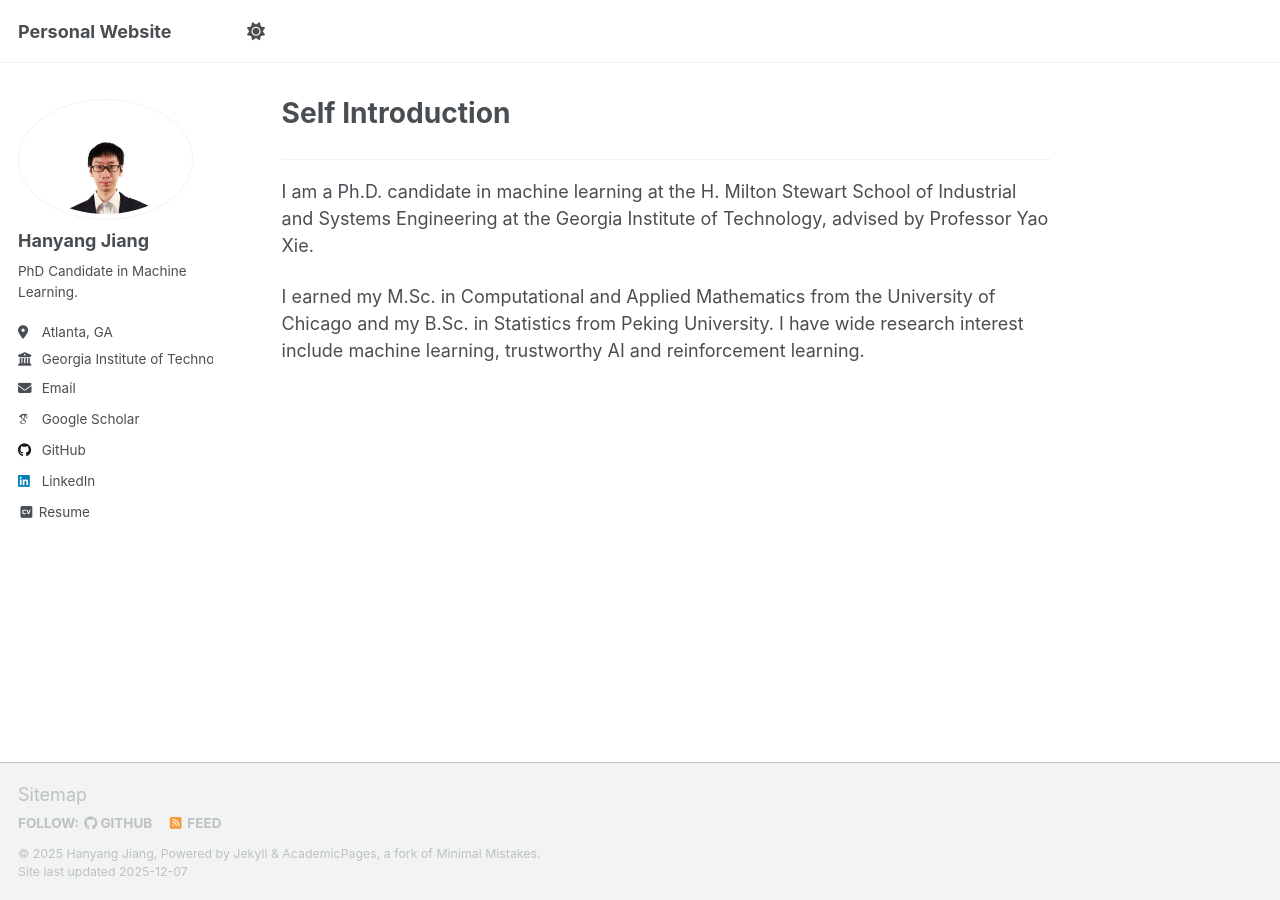
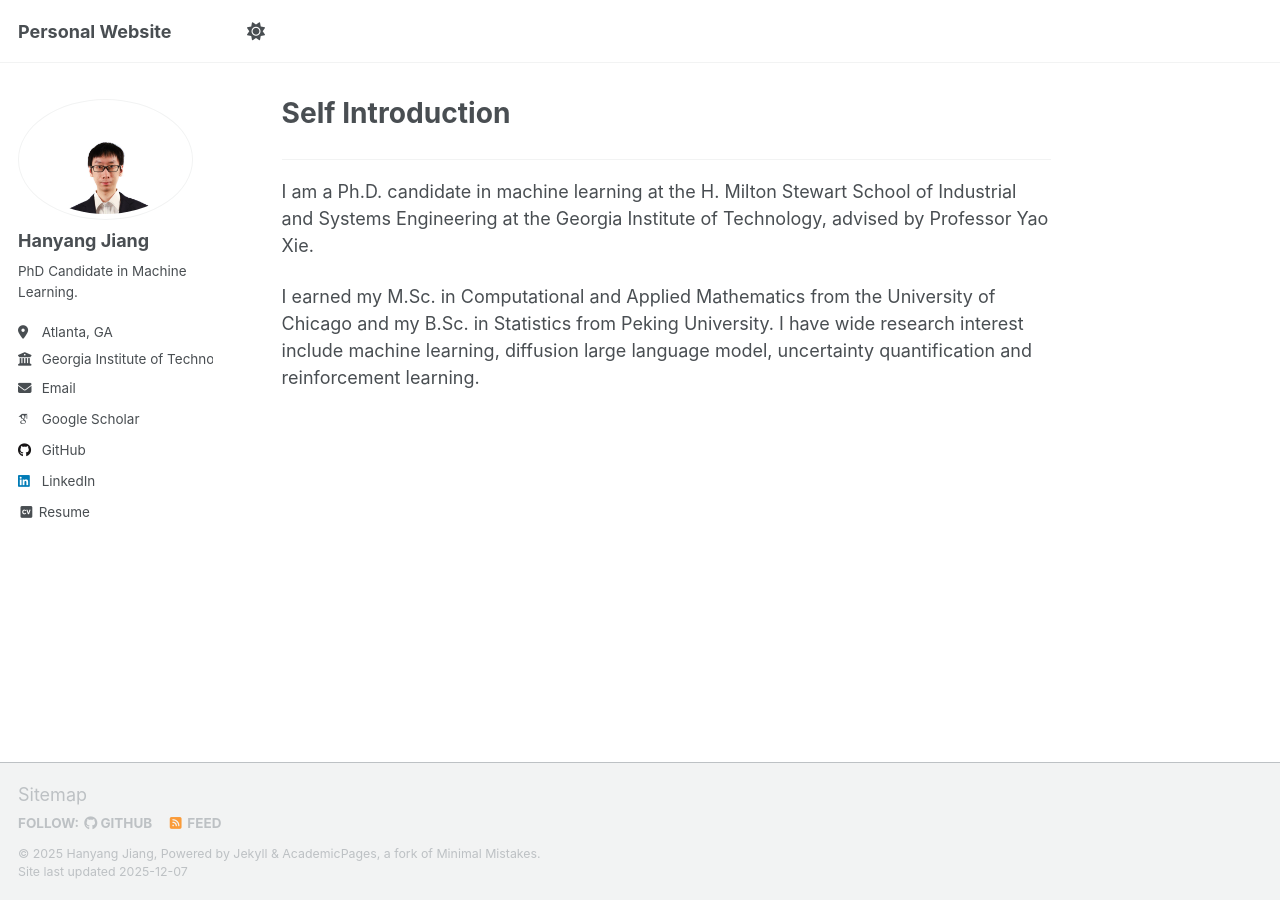
Before and after one commit to scotthanyang/scotthanyang.github.io, a Jekyll site: the page built from _pages/about.md, in a window 1280 px wide. Built offline with Jekyll 4.4.1, drawn with Linux system fonts in a browser that asks for light colours; some web fonts are replaced; a script that is not in the unit is left out.

Commit message:
Update about.md

```diff
--- a/_pages/about.md
+++ b/_pages/about.md
@@ -9,4 +9,4 @@ redirect_from:
 ---
 I am a Ph.D. candidate in machine learning at the H. Milton Stewart School of Industrial and Systems Engineering at the Georgia Institute of Technology, advised by Professor Yao Xie.
 
-I earned my M.Sc. in Computational and Applied Mathematics from the University of Chicago and my B.Sc. in Statistics from Peking University. I have wide research interest include machine learning, trustworthy AI and reinforcement learning.
+I earned my M.Sc. in Computational and Applied Mathematics from the University of Chicago and my B.Sc. in Statistics from Peking University. I have wide research interest include machine learning, diffusion large language model, uncertainty quantification and reinforcement learning.
```
